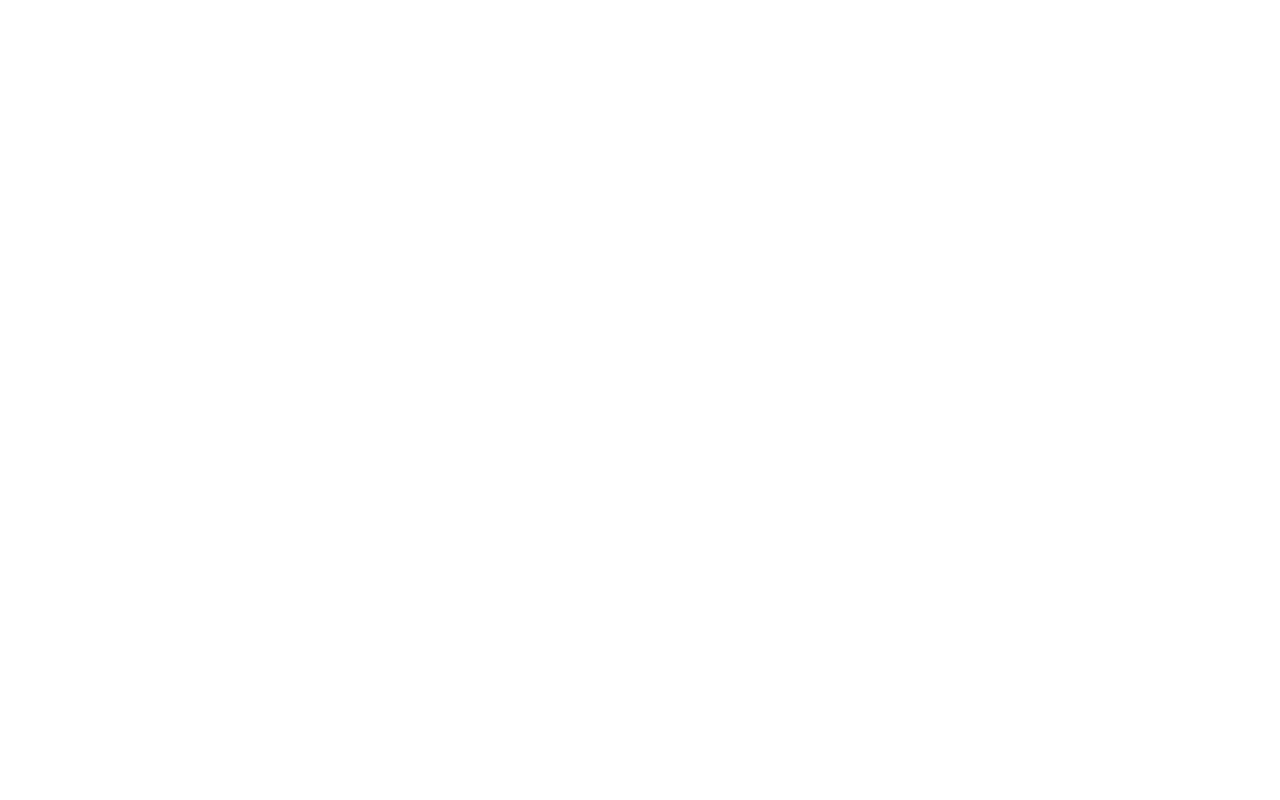
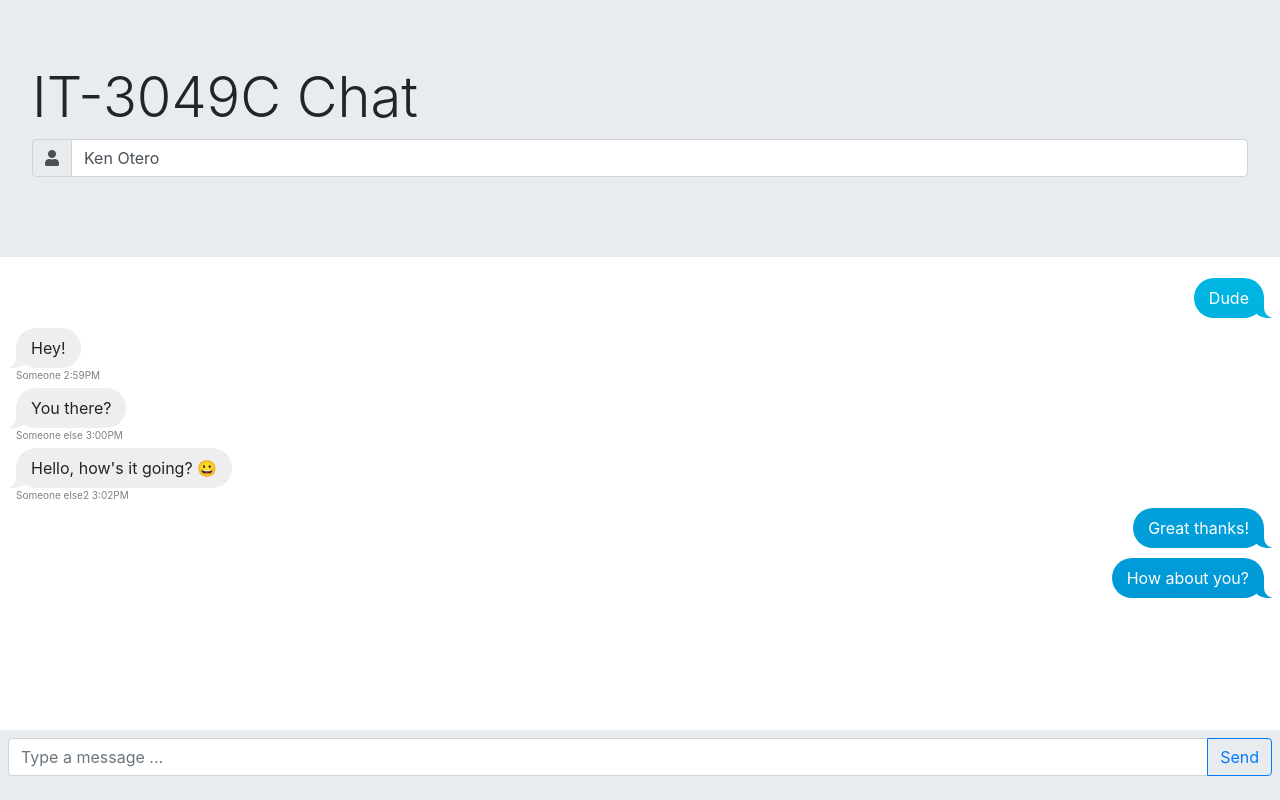
Before and after one commit to it3049c-fall22-henderson/chatting-application-KennethOtero, a website: page index.html in a window 1280 px wide. Drawn offline with Linux system fonts and the light colour scheme.

Commit message:
Added HTML content and styled the page

```diff
--- a/index.html
+++ b/index.html
@@ -15,15 +15,74 @@
 
     <body>
         <header>
-
+            <div class="jumbotron">
+                <h1 class="display-4">IT-3049C Chat</h1>
+                <div class="input-group mb-3">
+                    <div class="input-group-prepend">
+                        <span class="input-group-text">
+                            <i class="fas fa-user"></i>
+                        </span>
+                    </div>
+                    <input type="text" id="my-name-input" class="form-control" placeholder="Name" value="Ken Otero">
+                </div>
+            </div>
         </header>
 
         <div id="chat">
+            <div class="mine messages">
+                <div class="message">
+                    Dude
+                </div>
+            </div>
+            <div class="yours messages">
+                <div class="message">
+                    Hey!
+                </div>
+                <div class="sender-info">
+                    Someone 2:59PM
+                </div>
+            </div>
 
+            <div class="yours messages">
+                <div class="message">
+                    You there?
+                </div>
+                <div class="sender-info">
+                    Someone else 3:00PM
+                </div>
+            </div>
+
+            <div class="yours messages">
+                <div class="message">
+                    Hello, how's it going? 😀
+                </div>
+                <div class="sender-info">
+                    Someone else2 3:02PM
+                </div>
+            </div>
+
+            <div class="mine messages">
+                <div class="message">
+                    Great thanks!
+                </div>
+            </div>
+
+            <div class="mine messages">
+                <div class="message">
+                    How about you?
+                </div>
+            </div>
         </div>
 
         <footer>
-
+            <div class="input-group mb-3">
+                <input type="text" id="my-message" class="form-control" placeholder="Type a message ...">
+                <div class="input-group-append">
+                    <button type="button" class="btn btn-outline-primary" id="send-button">
+                        Send
+                    </button>
+                </div>
+            </div>
         </footer>
         <!-- Our own Scripts -->
         <script src="resources/js/index.js"></script>
--- a/resources/css/styles.css
+++ b/resources/css/styles.css
@@ -0,0 +1,125 @@
+
+/* ============== General Styling ============== */
+body,
+html {
+    height: 100vh;
+    overflow: hidden;
+    margin: 0;
+    padding: 0;
+}
+
+body {
+    display: flex;
+    flex-direction: column;
+}
+
+header,
+    footer {
+    background: #e9ecef;
+}
+
+.jumbotron {
+    margin-bottom:0;
+}
+
+footer {
+    padding: 0.5rem
+}
+
+#chat {
+    flex: 1 0 auto;
+    height: 0;
+    overflow-y: auto;
+    padding: 1rem;
+}
+
+/* ============== Chat Message Styling ============== */
+.sender-info {
+  font-size: 10px;
+  margin-top: -5px;
+  color:grey;
+}
+
+.messages {
+  display: flex;
+  flex-direction: column;
+}
+
+.message {
+  border-radius: 20px;
+  padding: 8px 15px;
+  margin-top: 5px;
+  margin-bottom: 5px;
+  display: inline-block;
+}
+
+.yours {
+  align-items: flex-start;
+}
+
+.yours .message {
+  margin-right: 25%;
+  background-color: #eee;
+  position: relative;
+}
+
+.yours .message:before {
+  content: "";
+  position: absolute;
+  z-index: 0;
+  bottom: 0;
+  left: -7px;
+  height: 20px;
+  width: 20px;
+  background: #eee;
+  border-bottom-right-radius: 15px;
+}
+
+.yours .message:after {
+  content: "";
+  position: absolute;
+  z-index: 1;
+  bottom: 0;
+  left: -10px;
+  width: 10px;
+  height: 20px;
+  background: white;
+  border-bottom-right-radius: 10px;
+}
+
+.mine {
+  align-items: flex-end;
+}
+
+.mine .message {
+  color: white;
+  margin-left: 25%;
+  background: linear-gradient(to bottom, #00D0EA 0%, #0085D1 100%);
+  background-attachment: fixed;
+  position: relative;
+}
+
+.mine .message:before {
+  content: "";
+  position: absolute;
+  z-index: 0;
+  bottom: 0;
+  right: -8px;
+  height: 20px;
+  width: 20px;
+  background: linear-gradient(to bottom, #00D0EA 0%, #0085D1 100%);
+  background-attachment: fixed;
+  border-bottom-left-radius: 15px;
+}
+
+.mine .message:after {
+  content: "";
+  position: absolute;
+  z-index: 1;
+  bottom: 0;
+  right: -10px;
+  width: 10px;
+  height: 20px;
+  background: white;
+  border-bottom-left-radius: 10px;
+}
```
